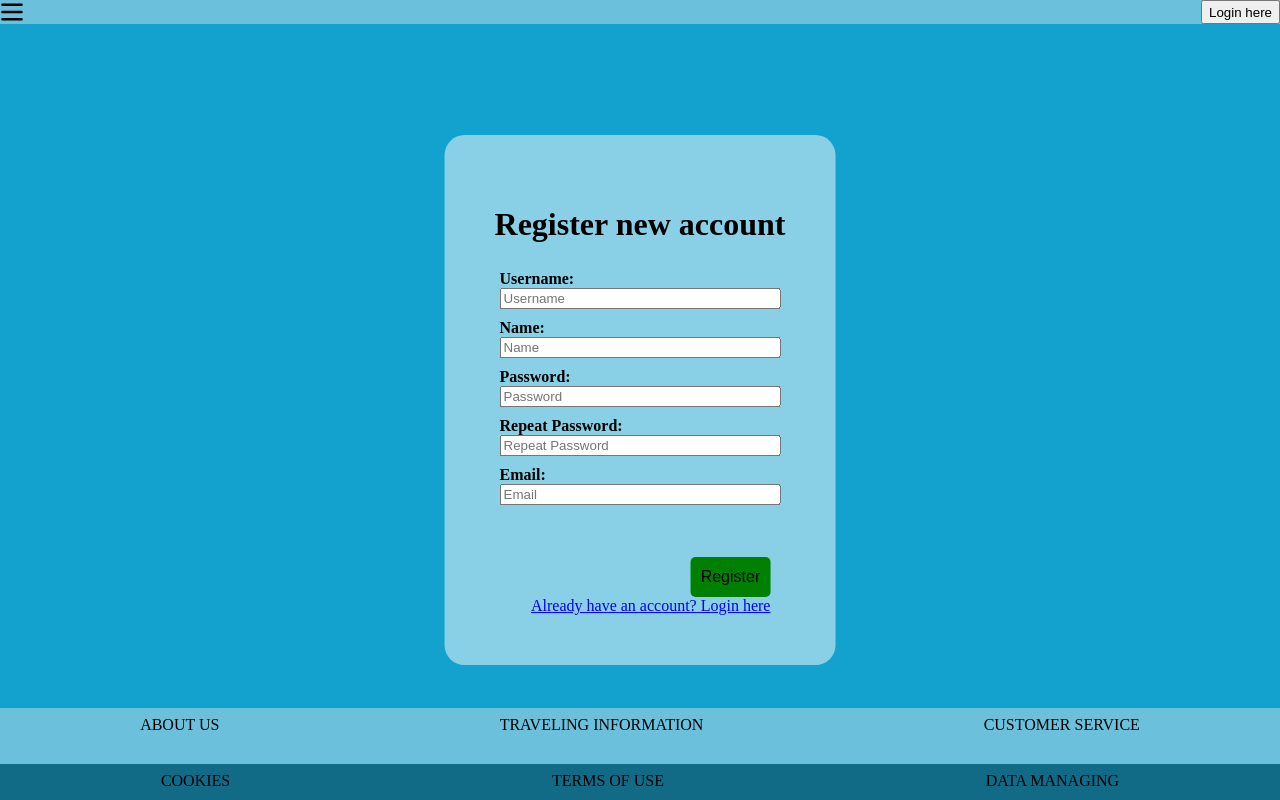
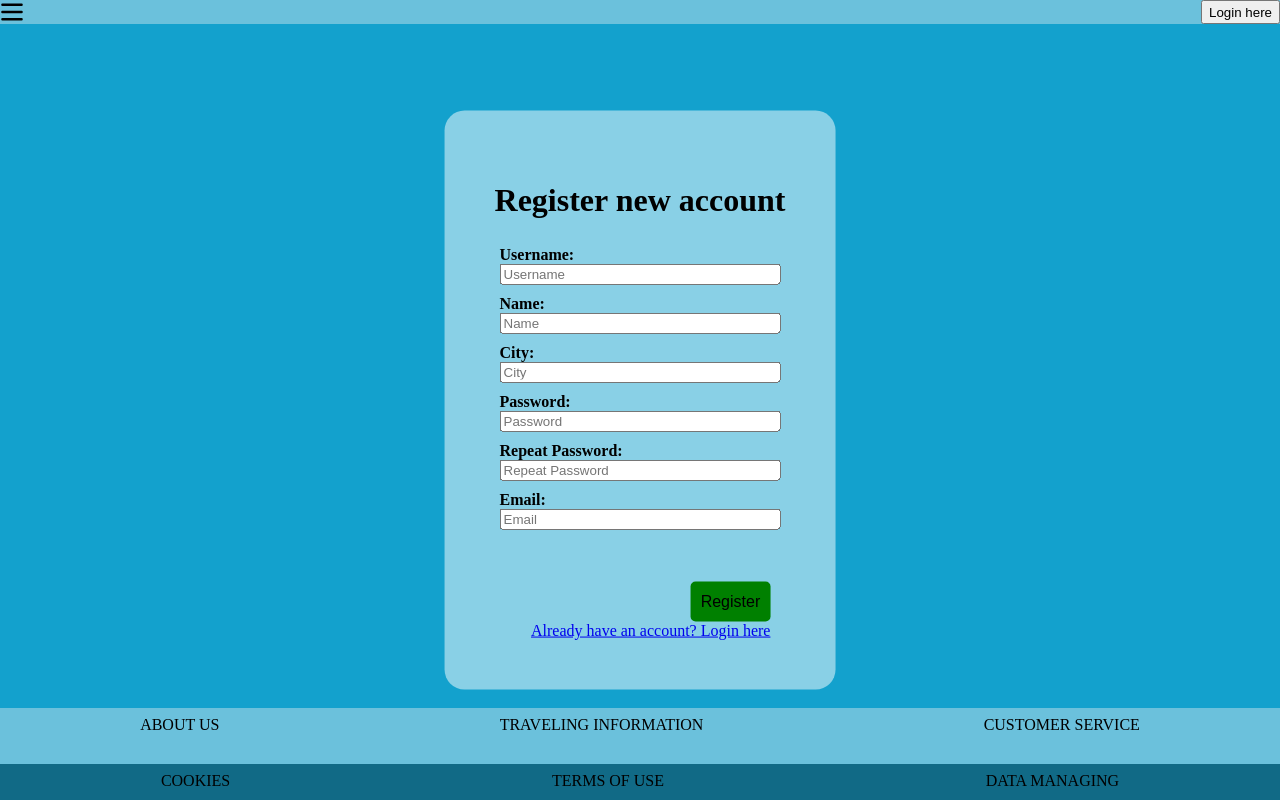
Before and after one commit to Matejmasar/KvikkTrip-Frontend, a React (Vite) app: page /register in a window 1280 px wide. Built offline with nearby package versions, Linux system fonts and the light colour scheme.

Commit message:
Added city to registration and implemented logout

```diff
--- a/src/pages/RegistrationPage.jsx
+++ b/src/pages/RegistrationPage.jsx
@@ -9,6 +9,7 @@ const RegistrationPage = () => {
     const [userData, setUserData] = useState({
         username: '',
         name: '',
+        city: '',
         password: '',
         email: '',
     });
@@ -73,6 +74,20 @@ const RegistrationPage = () => {
                             value={userData.name}
                             onChange={handleChange}
                             onKeyDown={(e) => {
+                                if (e.key === "Enter") document.getElementById("city").focus();
+                            }}
+                        />
+                    </div>
+                    <div className="forminput">
+                        <label className="formlabel" htmlFor="city">City: </label>
+                        <input
+                            type="text"
+                            id="city"
+                            name="city"
+                            placeholder="City"
+                            value={userData.city}
+                            onChange={handleChange}
+                            onKeyDown={(e) => {
                                 if (e.key === "Enter") document.getElementById("password").focus();
                             }}
                         />
@@ -99,7 +114,9 @@ const RegistrationPage = () => {
                             name="confirmpassword"
                             placeholder="Repeat Password"
                             value={confirmPassword}
-                            onChange={(e) => {setConfirmPassword(e.target.value)}}
+                            onChange={(e) => {
+                                setConfirmPassword(e.target.value)
+                            }}
                             onKeyDown={(e) => {
                                 if (e.key === "Enter") document.getElementById("email").focus();
                             }}
@@ -127,7 +144,7 @@ const RegistrationPage = () => {
                     <Link className="loginlink" to="/login">Already have an account? Login here</Link>
                 </div>
             </div>
-            <EndBar />
+            <EndBar/>
         </div>
     )
 }
--- a/src/services/loginservice.js
+++ b/src/services/loginservice.js
@@ -52,5 +52,15 @@ export const loginUser = async (username, password) => {
 }
 
 export const logoutUser = async () => {
-    console.log('logging out');
+    const apiUrl = 'https://bold-amandi-kvikktrip.koyeb.app/logout';
+
+    try {
+        const response = await fetch(apiUrl);
+
+        if (response.status === 200) {
+            localStorage.clear();
+        }
+    } catch (error) {
+        console.log(error);
+    }
 }
```
Also changed, not shown: 1 other file (tests, documents, lock files or other folders).
